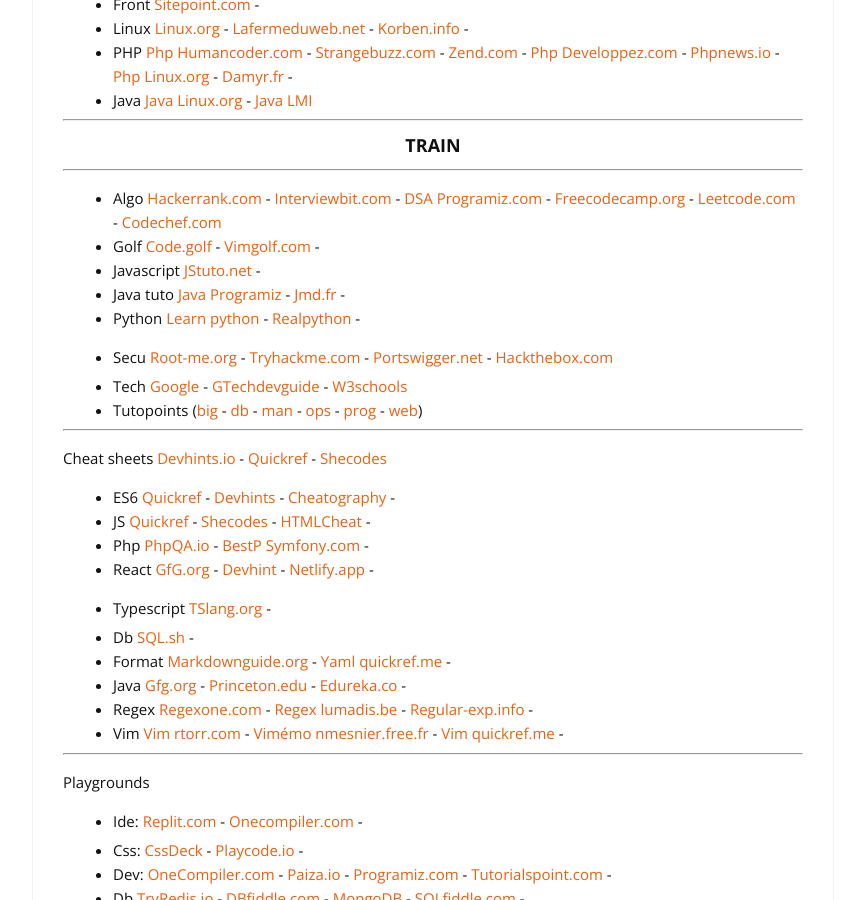
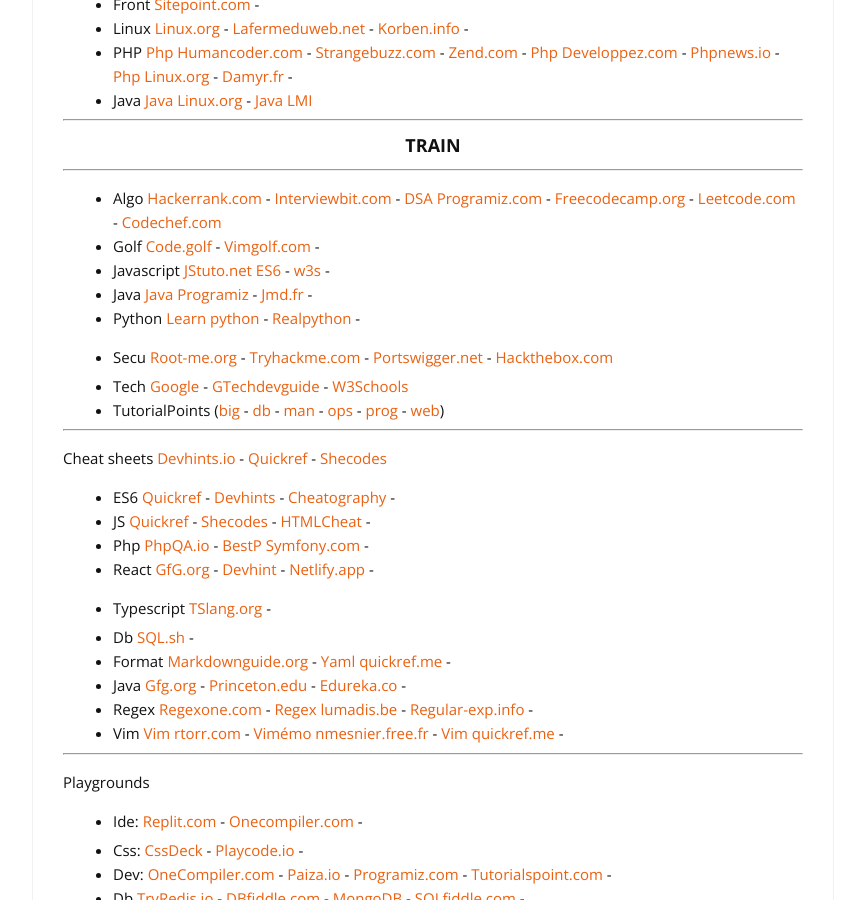
Before and after one commit to cylmat/cylmat.github.io, a Jekyll site: the page built from _pages/USEFUL.md, in a window 1280 px wide and 900 px high, scrolled down 388 px. Shown: the whole window, without its empty margins (207-1072 px from the left). Built offline with Jekyll 4.4.1, drawn with Linux system fonts in a browser that asks for light colours; nearby versions of some CDN libraries.

Commit message:
Update USEFUL.md

```diff
--- a/_pages/USEFUL.md
+++ b/_pages/USEFUL.md
@@ -25,13 +25,13 @@
 
 * Algo [Hackerrank.com](https://www.hackerrank.com) - [Interviewbit.com](https://www.interviewbit.com/courses/programming) - [DSA Programiz.com](https://www.programiz.com/dsa) - [Freecodecamp.org](https://www.freecodecamp.org/learn) - [Leetcode.com](https://leetcode.com/explore) - [Codechef.com](https://www.codechef.com)
 * Golf [Code.golf](https://code.golf) - [Vimgolf.com](https://www.vimgolf.com) -
-* Javascript [JStuto.net](https://www.javascripttutorial.net/es6/) -
-* Java tuto [Java Programiz](https://www.programiz.com/java-programming) - [Jmd.fr](https://www.jmdoudoux.fr/accueil_java.htm) -
+* Javascript [JStuto.net ES6](https://www.javascripttutorial.net/es6/) - [w3s](https://www.w3schools.com/js/js_es6.asp) -
+* Java [Java Programiz](https://www.programiz.com/java-programming) - [Jmd.fr](https://www.jmdoudoux.fr/accueil_java.htm) -
 * Python [Learn python](https://www.learnpython.org) - [Realpython](https://realpython.com) -
 * Secu [Root-me.org](https://www.root-me.org) - [Tryhackme.com](https://tryhackme.com) - [Portswigger.net](https://portswigger.net/web-security) - [Hackthebox.com](https://www.hackthebox.com)
 
-- Tech [Google](https://developers.google.com/learn) - [GTechdevguide](https://techdevguide.withgoogle.com) - [W3schools](https://www.w3schools.com)
-- Tutopoints ([big](https://www.tutorialspoint.com/big_data_tutorials.htm) - [db](https://www.tutorialspoint.com/database_tutorials.htm) - [man](https://www.tutorialspoint.com/management_tutorials.htm) - [ops](https://www.tutorialspoint.com/devops_tutorials.htm) - [prog](https://www.tutorialspoint.com/computer_programming_tutorials.htm) - [web](https://www.tutorialspoint.com/web_development_tutorials.htm))
+- Tech [Google](https://developers.google.com/learn) - [GTechdevguide](https://techdevguide.withgoogle.com) - [W3Schools](https://www.w3schools.com)
+- TutorialPoints ([big](https://www.tutorialspoint.com/big_data_tutorials.htm) - [db](https://www.tutorialspoint.com/database_tutorials.htm) - [man](https://www.tutorialspoint.com/management_tutorials.htm) - [ops](https://www.tutorialspoint.com/devops_tutorials.htm) - [prog](https://www.tutorialspoint.com/computer_programming_tutorials.htm) - [web](https://www.tutorialspoint.com/web_development_tutorials.htm))
 
 - - -
 Cheat sheets
```
